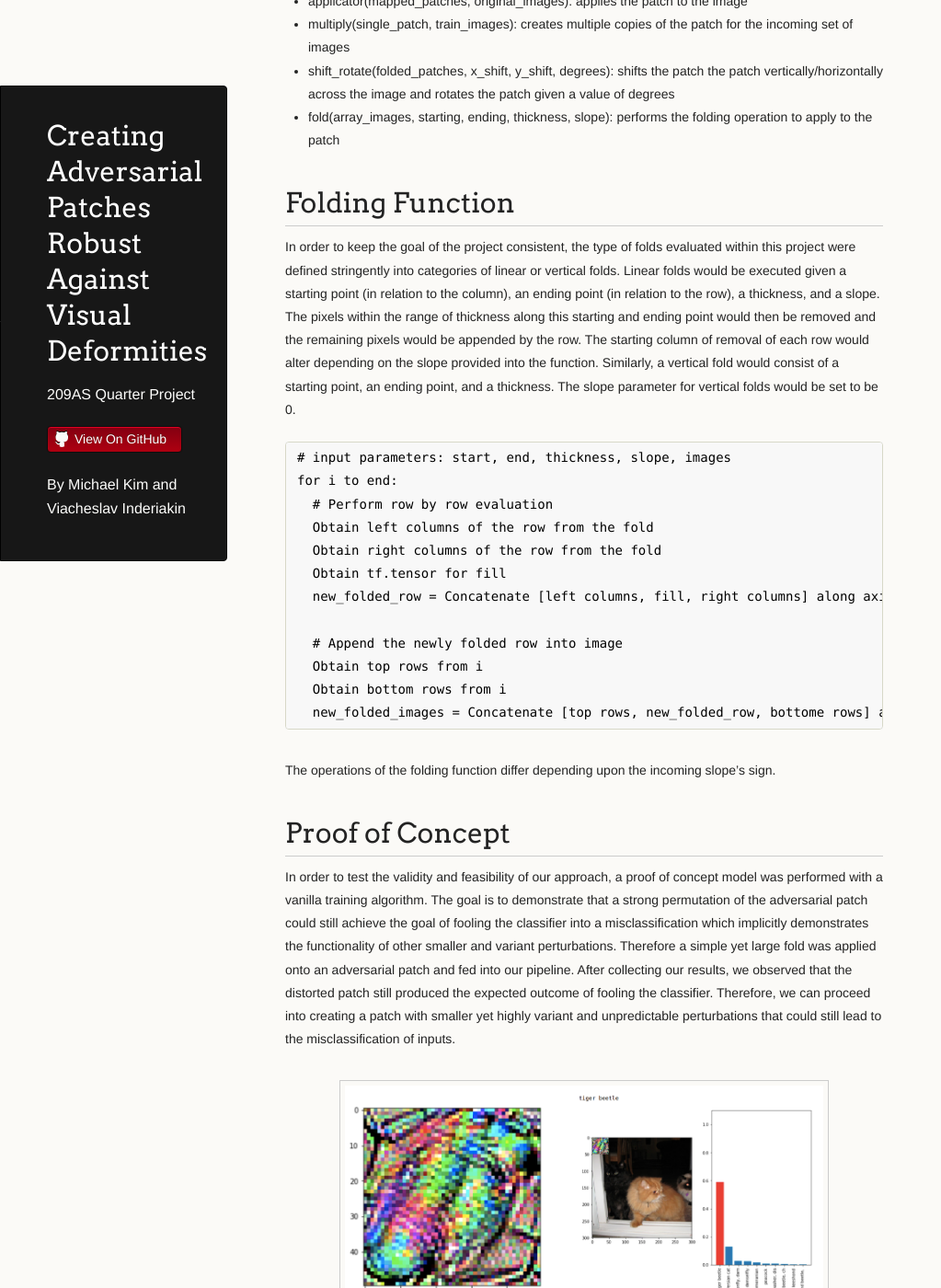
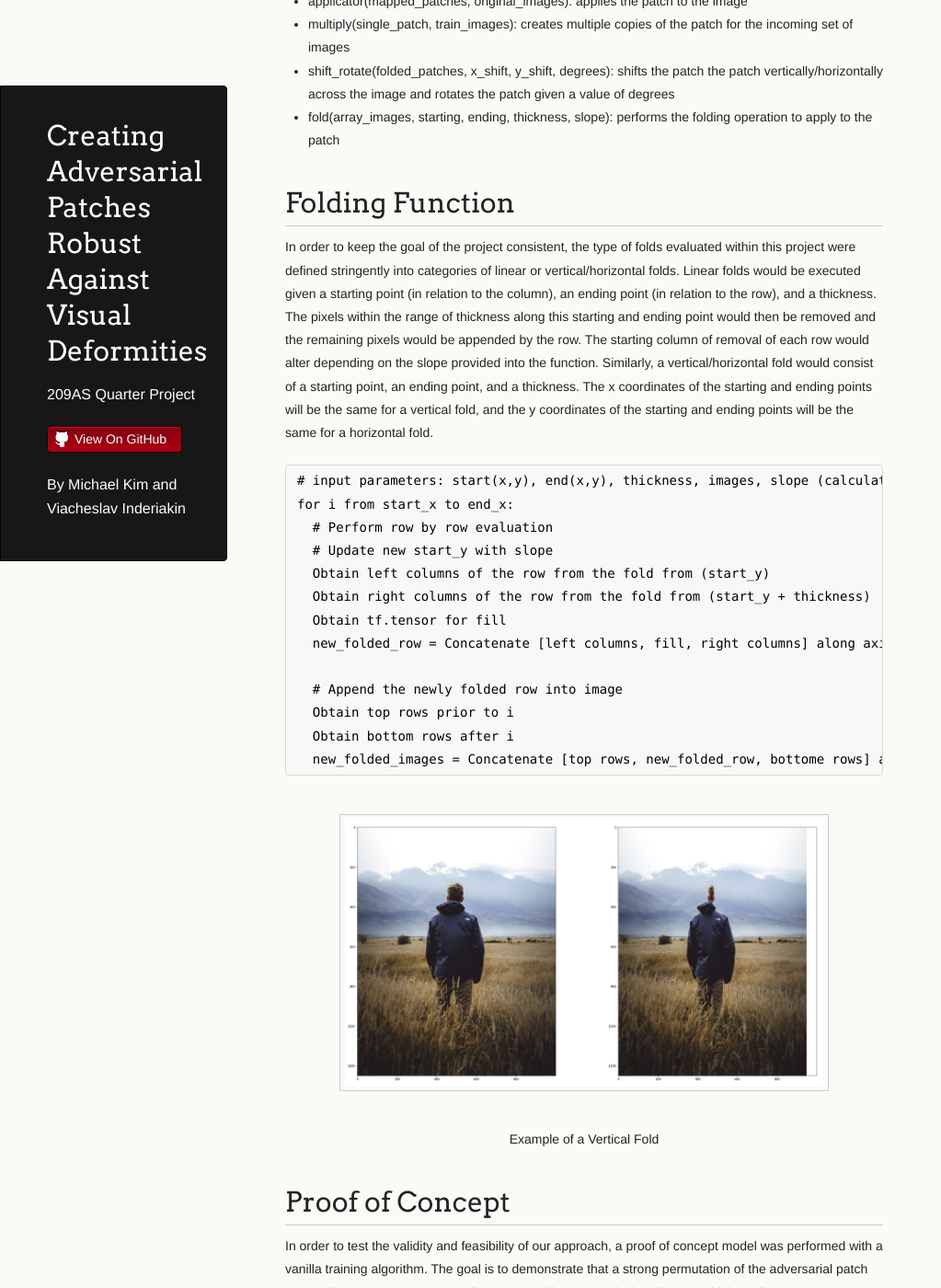
Before and after one commit to SlavaInder/209AS_Adversarial_Patch, a Jekyll site: the page built from docs/method.md, in a window 1280 px wide and 1400 px high, scrolled down 675 px. Shown: the whole window at 92% size, without its empty margins (0-1023 px from the left). Built offline with Jekyll 4.4.1, drawn with Linux system fonts in a browser that asks for light colours; our own code applies the rules of GitHub Pages for plain Markdown files.

Commit message:
Update method.md

````diff
--- a/docs/method.md
+++ b/docs/method.md
@@ -22,23 +22,32 @@ These steps are to be implemented in a single TensorFlow session and executed wi
 - fold(array_images, starting, ending, thickness, slope): performs the folding operation to apply to the patch
 
 # Folding Function
-In order to keep the goal of the project consistent, the type of folds evaluated within this project were defined stringently into categories of linear or vertical folds. Linear folds would be executed given a starting point (in relation to the column), an ending point (in relation to the row), a thickness, and a slope. The pixels within the range of thickness along this starting and ending point would then be removed and the remaining pixels would be appended by the row. The starting column of removal of each row would alter depending on the slope provided into the function. Similarly, a vertical fold would consist of a starting point, an ending point, and a thickness. The slope parameter for vertical folds would be set to be 0.
+In order to keep the goal of the project consistent, the type of folds evaluated within this project were defined stringently into categories of linear or vertical/horizontal folds. Linear folds would be executed given a starting point (in relation to the column), an ending point (in relation to the row), and a thickness. The pixels within the range of thickness along this starting and ending point would then be removed and the remaining pixels would be appended by the row. The starting column of removal of each row would alter depending on the slope provided into the function. Similarly, a vertical/horizontal fold would consist of a starting point, an ending point, and a thickness. The x coordinates of the starting and ending points will be the same for a vertical fold, and the y coordinates of the starting and ending points will be the same for a horizontal fold.
 
 ```
-# input parameters: start, end, thickness, slope, images
-for i to end:
+# input parameters: start(x,y), end(x,y), thickness, images, slope (calculated from start and end coordinates)
+for i from start_x to end_x:
   # Perform row by row evaluation
-  Obtain left columns of the row from the fold
-  Obtain right columns of the row from the fold
+  # Update new start_y with slope
+  Obtain left columns of the row from the fold from (start_y)
+  Obtain right columns of the row from the fold from (start_y + thickness)
   Obtain tf.tensor for fill
   new_folded_row = Concatenate [left columns, fill, right columns] along axis=2
 
   # Append the newly folded row into image
-  Obtain top rows from i
-  Obtain bottom rows from i
+  Obtain top rows prior to i
+  Obtain bottom rows after i
   new_folded_images = Concatenate [top rows, new_folded_row, bottome rows] along axis=1
 ```
-The operations of the folding function differ depending upon the incoming slope's sign.
+
+<html>
+  <body><p>
+  <center><figure>
+    <img src="images/folded.png" style = "max-width:80%">
+    <center><figcaption>Example of a Vertical Fold</figcaption></center>
+    </figure></center></p>
+  </body>
+</html>
 
 # Proof of Concept
 In order to test the validity and feasibility of our approach, a proof of concept model was performed with a vanilla training algorithm. The goal is to demonstrate that a strong permutation of the adversarial patch could still achieve the goal of fooling the classifier into a misclassification which implicitly demonstrates the functionality of other smaller and variant perturbations. Therefore a simple yet large fold was applied onto an adversarial patch and fed into our pipeline. After collecting our results, we observed that the distorted patch still produced the expected outcome of fooling the classifier. Therefore, we can proceed into creating a patch with smaller yet highly variant and unpredictable perturbations that could still lead to the misclassification of inputs.
````
